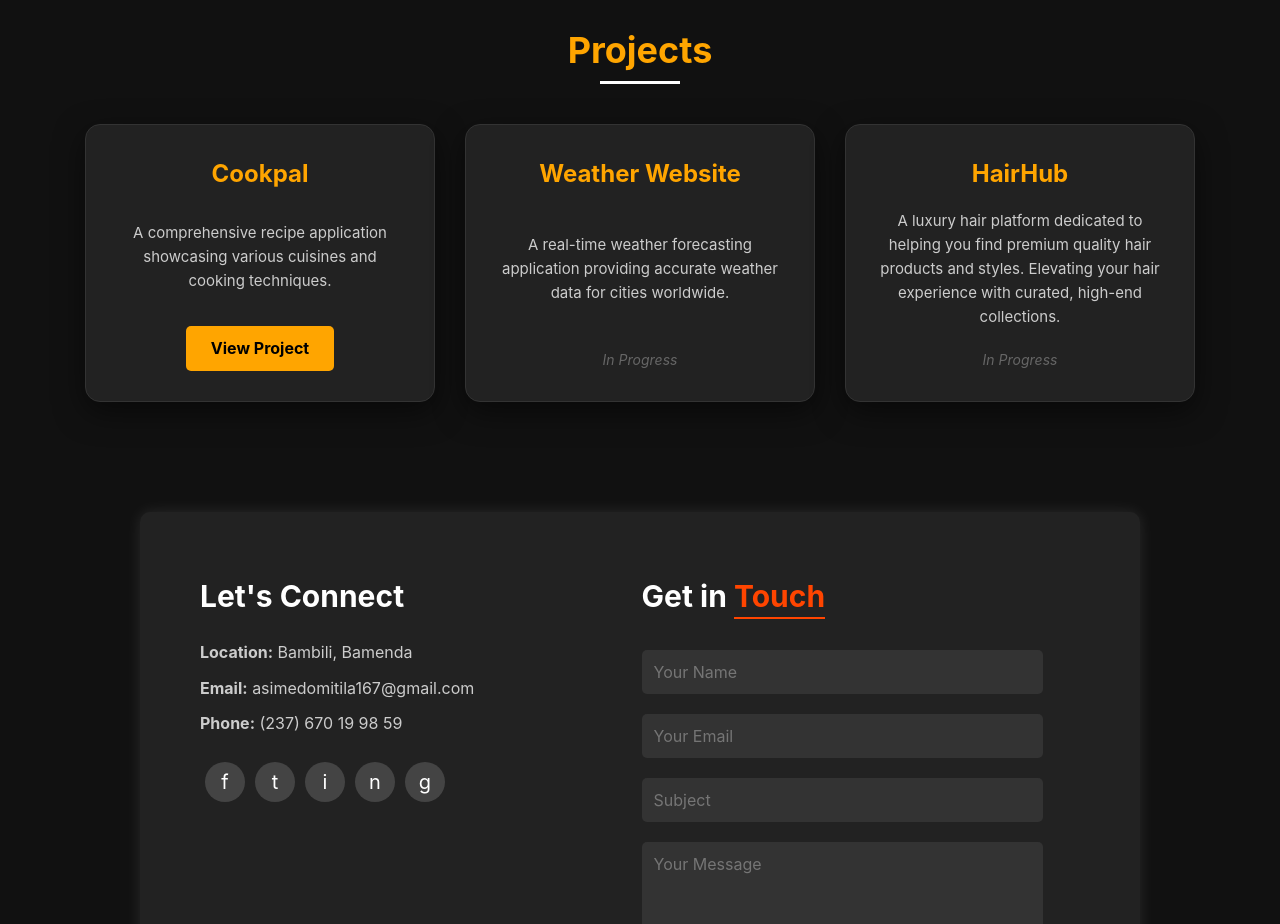
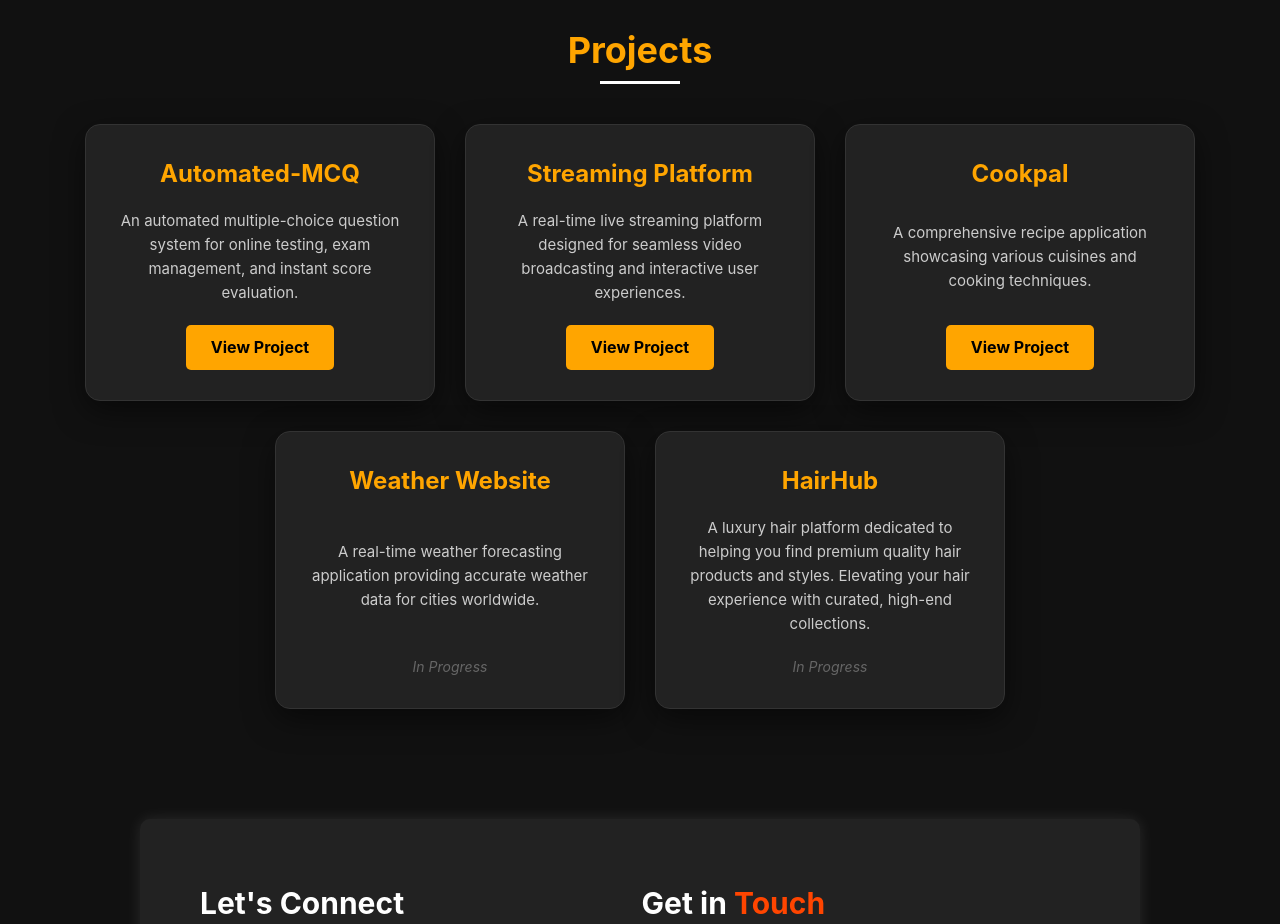
Before and after one commit to Asime670/My-Portfolio, a React (Create React App) app: page / in a window 1280 px wide. Shown: the part 1280-2204 px from the top of the page. Built offline with nearby package versions, Linux system fonts and the light colour scheme; the HTML template or start-up script is replaced by a standard one.

Commit message:
i have added some projects to my portfolio

```diff
--- a/src/components/Projects.js
+++ b/src/components/Projects.js
@@ -2,6 +2,18 @@ import React from 'react';
 
 const Projects = () => {
     const projects = [
+        {
+            title: 'Automated-MCQ',
+            description: 'An automated multiple-choice question system for online testing, exam management, and instant score evaluation.',
+            link: 'https://automatedmcqsystemasimedomitila.vercel.app/',
+            hasLink: true
+        },
+        {
+            title: 'Streaming Platform',
+            description: 'A real-time live streaming platform designed for seamless video broadcasting and interactive user experiences.',
+            link: 'https://livestreamingplatform.vercel.app/',
+            hasLink: true
+        },
         {
             title: 'Cookpal',
             description: 'A comprehensive recipe application showcasing various cuisines and cooking techniques.',
@@ -22,12 +34,23 @@ const Projects = () => {
         }
     ];
 
+    const handleCardClick = (link, hasLink, e) => {
+        if (!hasLink || link === '#') return;
+        // Avoid double triggering if clicking direct link button
+        if (e.target.tagName.toLowerCase() === 'a') return;
+        window.open(link, '_blank', 'noopener,noreferrer');
+    };
+
     return (
         <section className="projects" id="projects">
             <h2>Projects</h2>
             <div className="project-cards">
                 {projects.map((project, index) => (
-                    <div className="project-card" key={index}>
+                    <div
+                        className={`project-card ${project.hasLink ? 'clickable' : ''}`}
+                        key={index}
+                        onClick={(e) => handleCardClick(project.link, project.hasLink, e)}
+                    >
                         {project.pending && <span className="pending-badge">Pending</span>}
                         <h3>{project.title}</h3>
                         <p>{project.description}</p>
--- a/src/style.css
+++ b/src/style.css
@@ -431,6 +431,10 @@ body {
     transform: translateY(-10px);
     box-shadow: 0 15px 40px rgba(255, 165, 0, 0.2);
     border-color: orange;
+}
+
+.project-card.clickable {
+    cursor: pointer;
 }
 
 .project-card h3 {
```
Also changed, not shown: 1 other file (tests, documents, lock files or other folders).
